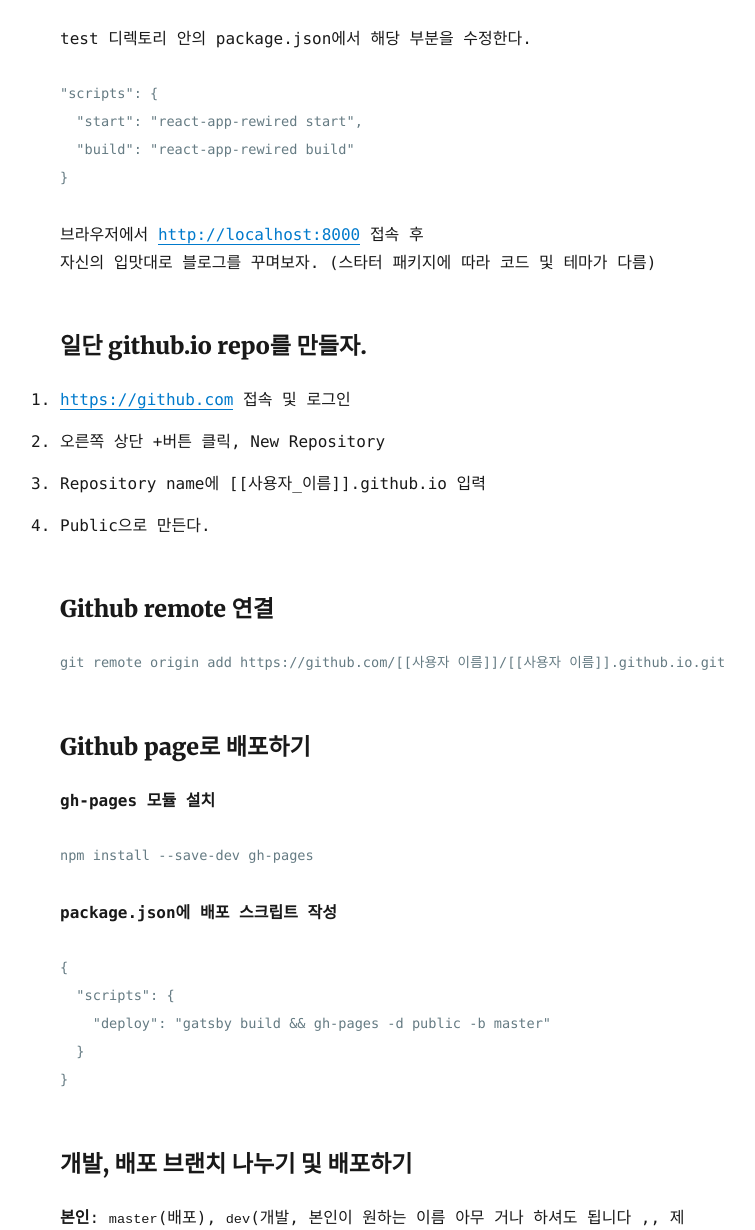
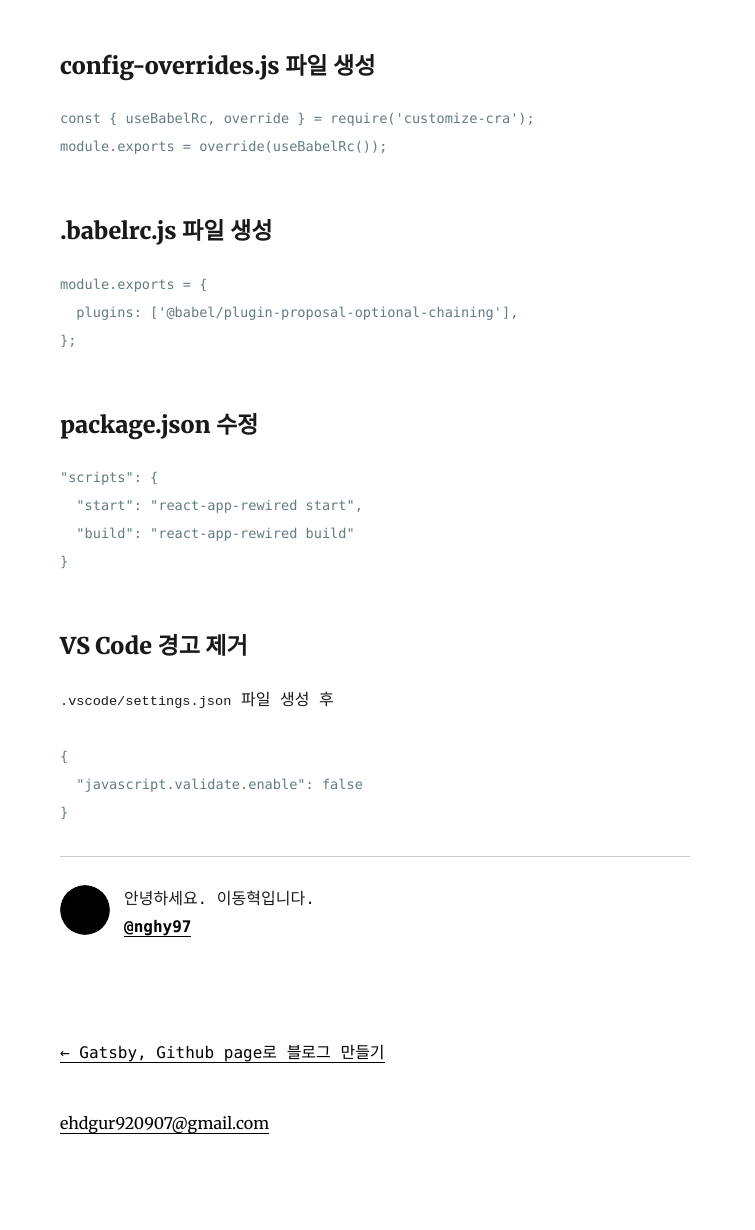
Before and after one commit to nghy97/nghy97.github.io, a Gatsby site: page /how-to-add-babel-plugin-to-cra/ in a window 1280 px wide. Shown: the part 776-2006 px from the top of the page, without its empty margins (265-1020 px from the left). After the commit the page ends 1955 px from the top, so only its background shows below. Built offline with nearby package versions, Linux system fonts and the light colour scheme; Gatsby itself is replaced by a stand-in of ours; some packages are replaced by stand-ins of ours; code samples lack their colours.

Commit message:
file 마무리

````diff
--- a/content/blog/how-to-add-babel-plugin-to-cra/index.md
+++ b/content/blog/how-to-add-babel-plugin-to-cra/index.md
@@ -30,7 +30,23 @@ npm install --save-dev react-app-rewired customize-cra
 npm install --save-dev @babel/plugin-proposal-optional-chaining
 ```
 
-test 디렉토리 안의 package.json에서 해당 부분을 수정한다.
+### config-overrides.js 파일 생성
+
+```JavaScript
+const { useBabelRc, override } = require('customize-cra');
+module.exports = override(useBabelRc());
+```
+
+### .babelrc.js 파일 생성
+
+```JavaScript
+module.exports = {
+  plugins: ['@babel/plugin-proposal-optional-chaining'],
+};
+```
+
+### package.json 수정
+
 ```JSON
 "scripts": {
   "start": "react-app-rewired start",
@@ -38,47 +54,12 @@ test 디렉토리 안의 package.json에서 해당 부분을 수정한다.
 }
 ```
 
-브라우저에서 [http://localhost:8000](http://localhost:8000) 접속 후
-자신의 입맛대로 블로그를 꾸며보자. (스타터 패키지에 따라 코드 및 테마가 다름)
+### VS Code 경고 제거
 
-### 일단 github.io repo를 만들자.
-
-1. [https://github.com](https://github.com) 접속 및 로그인
-2. 오른쪽 상단 +버튼 클릭, New Repository
-3. Repository name에 [[사용자_이름]].github.io 입력
-4. Public으로 만든다.
-
-### Github remote 연결
-
-```Shell
-git remote origin add https://github.com/[[사용자 이름]]/[[사용자 이름]].github.io.git
-```
-
-### Github page로 배포하기
-
-**gh-pages 모듈 설치**
-
-```Shell
-npm install --save-dev gh-pages
-```
-
-**package.json에 배포 스크립트 작성**
+`.vscode/settings.json` 파일 생성 후
 
 ```JSON
 {
-  "scripts": {
-    "deploy": "gatsby build && gh-pages -d public -b master"
-  }
+  "javascript.validate.enable": false
 }
 ```
-
-### 개발, 배포 브랜치 나누기 및 배포하기
-
-**본인**: `master`(배포), `dev`(개발, 본인이 원하는 이름 아무 거나 하셔도 됩니다 ,, 제 지인은 source로 하더라구요.)
-
-dev에서 개발하고 master에 merge한 뒤,
-master에서 `npm run deploy` 명령어를 통해 배포하고 있습니다.
-
-### 사용하기
-
-`https://[[사용자 이름]].github.io`로 접속
````
